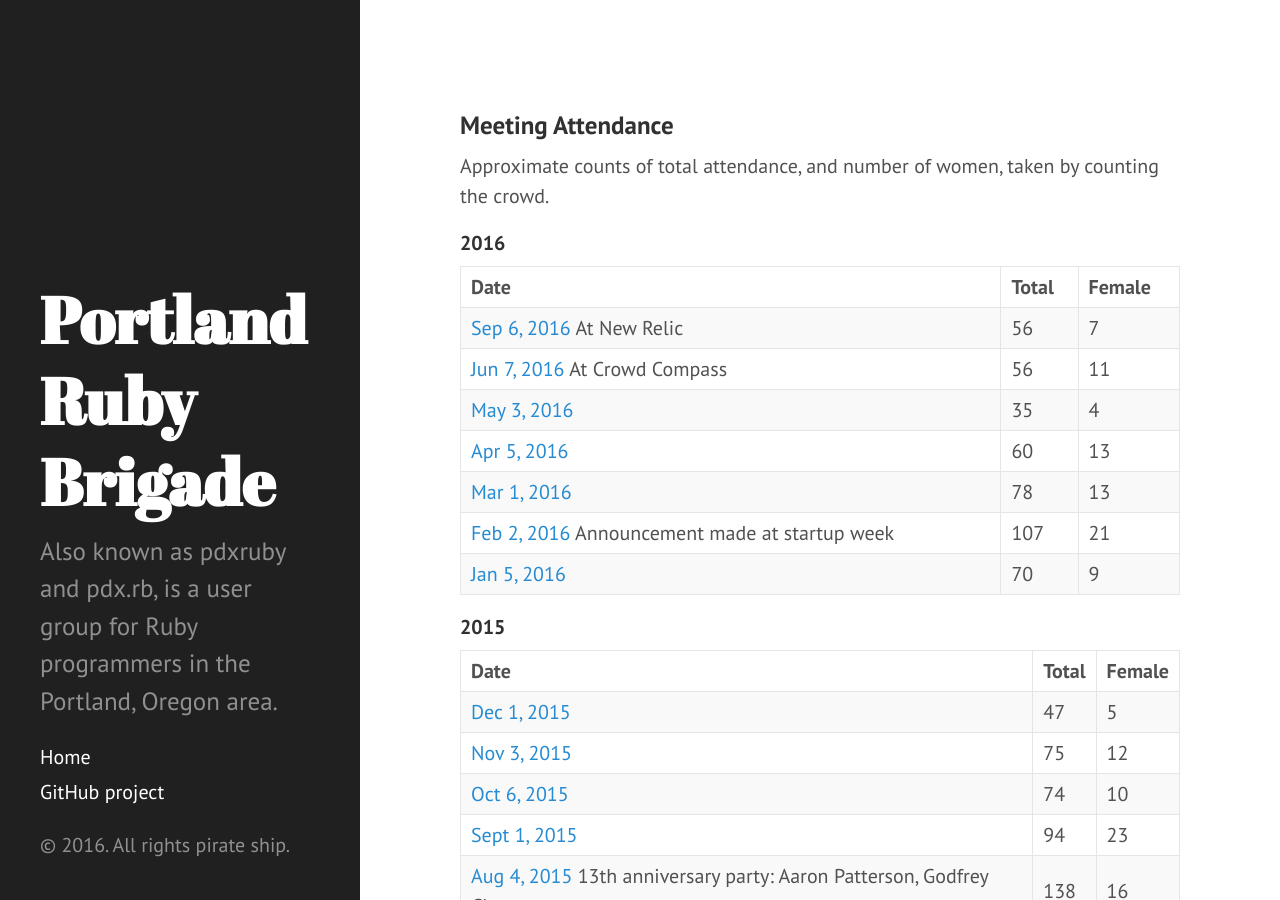
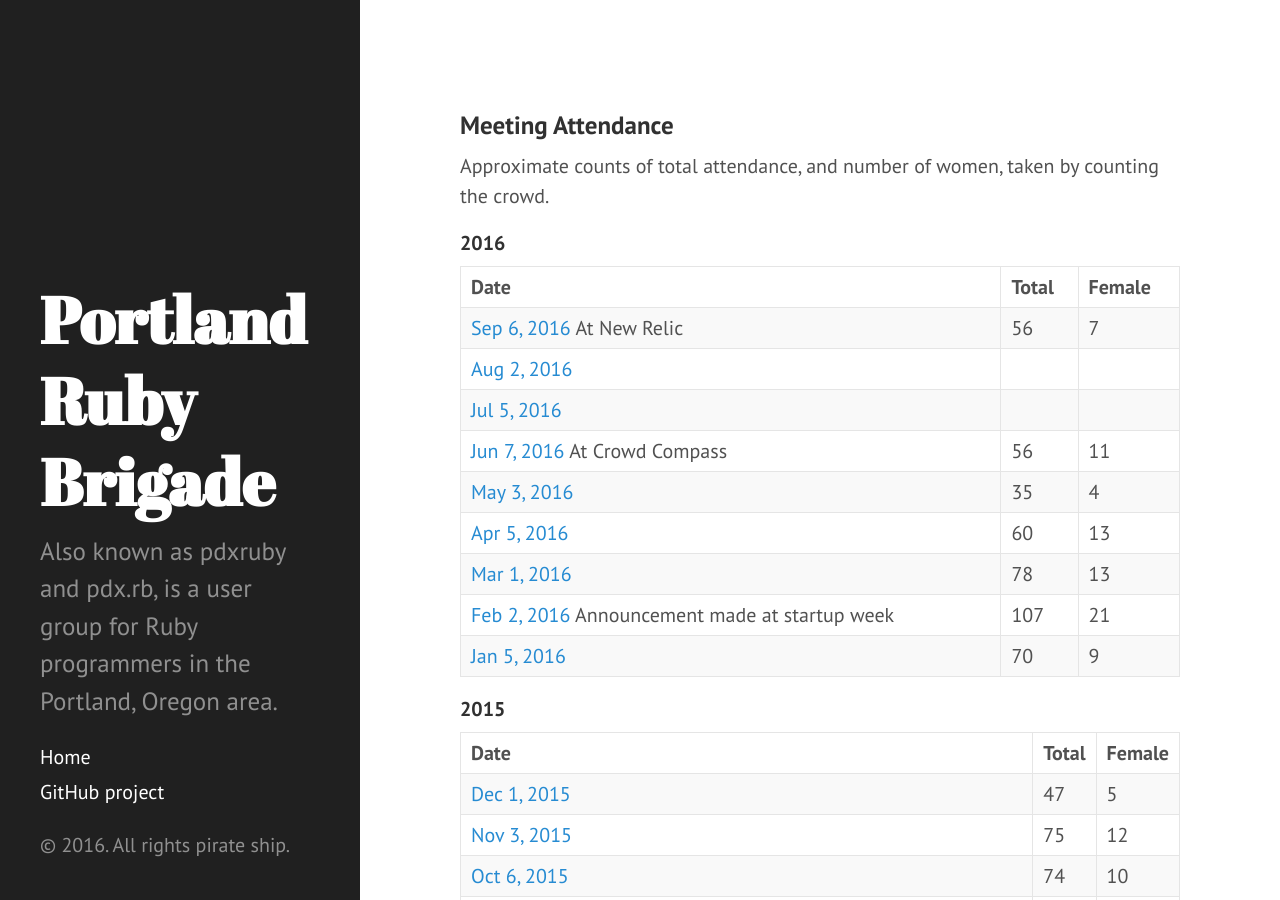
Before and after one commit to pdxruby/pdxruby.github.io, a Jekyll site: the page built from statistics.md, in a window 1280 px wide and 900 px high. Built offline with Jekyll 4.4.1, drawn with Linux system fonts in a browser that asks for light colours.

Commit message:
Adding old events without headcounts

```diff
--- a/statistics.md
+++ b/statistics.md
@@ -12,6 +12,8 @@ Approximate counts of total attendance, and number of women, taken by counting t
 |Date|Total|Female|
 |:---|:----|:-----|
 |[Sep 6, 2016](http://calagator.org/events/1250470641) At New Relic|56|7|
+|[Aug 2, 2016](http://calagator.org/events/1250470629)|||
+|[Jul 5, 2016](http://calagator.org/events/1250469630)|||
 |[Jun 7, 2016](http://calagator.org/events/1250469629) At Crowd Compass|56|11|
 |[May 3, 2016](http://calagator.org/events/1250469628)|35|4|
 |[Apr 5, 2016](http://calagator.org/events/1250469627)|60|13|
```
